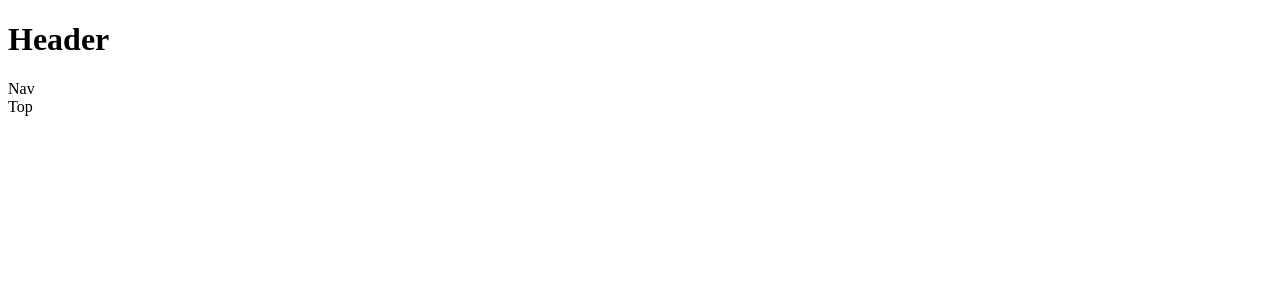
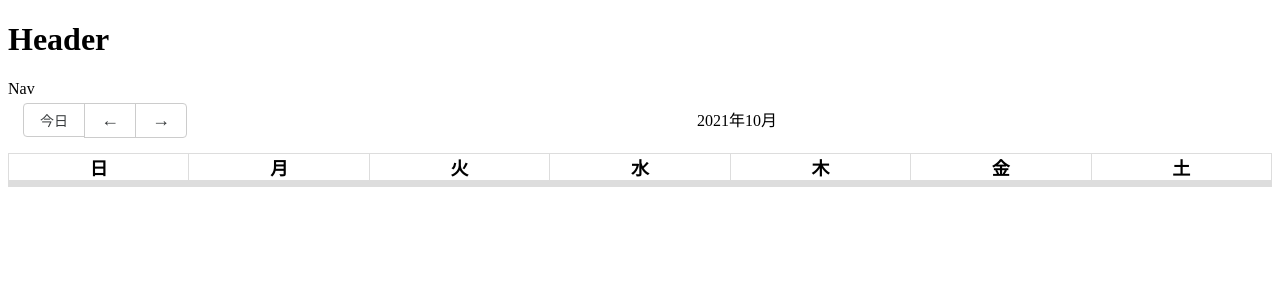
Before and after one commit to masasami/money-management-app, a Next.js app: page /top in a window 1280 px wide. Shown: the top 300 px of the page. Built offline with nearby package versions, Linux system fonts and the light colour scheme.

Commit message:
カレンダー表示

```diff
--- a/package.json
+++ b/package.json
@@ -9,13 +9,16 @@
     "lint": "next lint"
   },
   "dependencies": {
+    "moment": "^2.29.1",
     "next": "11.1.2",
     "react": "17.0.2",
+    "react-big-calendar": "^0.38.0",
     "react-dom": "17.0.2",
     "sass": "^1.43.2"
   },
   "devDependencies": {
     "@types/react": "17.0.30",
+    "@types/react-big-calendar": "^0.36.0",
     "autoprefixer": "^10.3.7",
     "eslint": "8.0.1",
     "eslint-config-next": "11.1.2",
--- a/pages/_app.tsx
+++ b/pages/_app.tsx
@@ -1,4 +1,5 @@
 import 'tailwindcss/tailwind.css'
+import 'styles/globals.scss'
 import type { AppProps } from 'next/app'
 
 function MyApp({ Component, pageProps }: AppProps) {
--- a/pages/top.tsx
+++ b/pages/top.tsx
@@ -1,10 +1,21 @@
+import { Calendar, momentLocalizer } from 'react-big-calendar'
+import 'react-big-calendar/lib/css/react-big-calendar.css'
+import moment from 'moment'
+import type { NextPage } from 'next'
+
 import Layout from 'components/Layout'
-import type { NextPage } from 'next'
 
 const Top: NextPage = () => {
   return (
     <Layout>
-      <div className="w-full h-full p-2">Top</div>
+      <div className="w-full h-full p-2">
+        <Calendar
+          localizer={momentLocalizer(moment)}
+          formats={{
+            monthHeaderFormat: 'YYYY年MM月',
+          }}
+        />
+      </div>
     </Layout>
   )
 }
--- /dev/null
+++ b/styles/globals.scss
@@ -0,0 +1,63 @@
+// カレンダーのスタイル
+.rbc-btn-group {
+  margin: 0 15px;
+  button {
+    font-size: 0;
+    cursor: pointer;
+  }
+}
+.rbc-btn-group:nth-child(1) {
+  button:nth-child(1)::before {
+    font-size: 14px;
+    content: '今日';
+  }
+  button:nth-child(2)::before {
+    font-size: 18px;
+    content: '←';
+  }
+  button:nth-child(3)::before {
+    font-size: 18px;
+    content: '→';
+  }
+}
+
+.rbc-toolbar-label {
+  height: 45px;
+  line-height: 45px;
+}
+
+.rbc-btn-group:nth-child(3) {
+  display: none;
+}
+
+.rbc-header {
+  font-size: 0 !important;
+  &:nth-child(1)::before {
+    font-size: 18px;
+    content: '日';
+  }
+  &:nth-child(2)::before {
+    font-size: 18px;
+    content: '月';
+  }
+  &:nth-child(3)::before {
+    font-size: 18px;
+    content: '火';
+  }
+  &:nth-child(4)::before {
+    font-size: 18px;
+    content: '水';
+  }
+  &:nth-child(5)::before {
+    font-size: 18px;
+    content: '木';
+  }
+  &:nth-child(6)::before {
+    font-size: 18px;
+    content: '金';
+  }
+  &:nth-child(7)::before {
+    font-size: 18px;
+    content: '土';
+  }
+}
```
Also changed, not shown: 1 other file (tests, documents, lock files or other folders).
